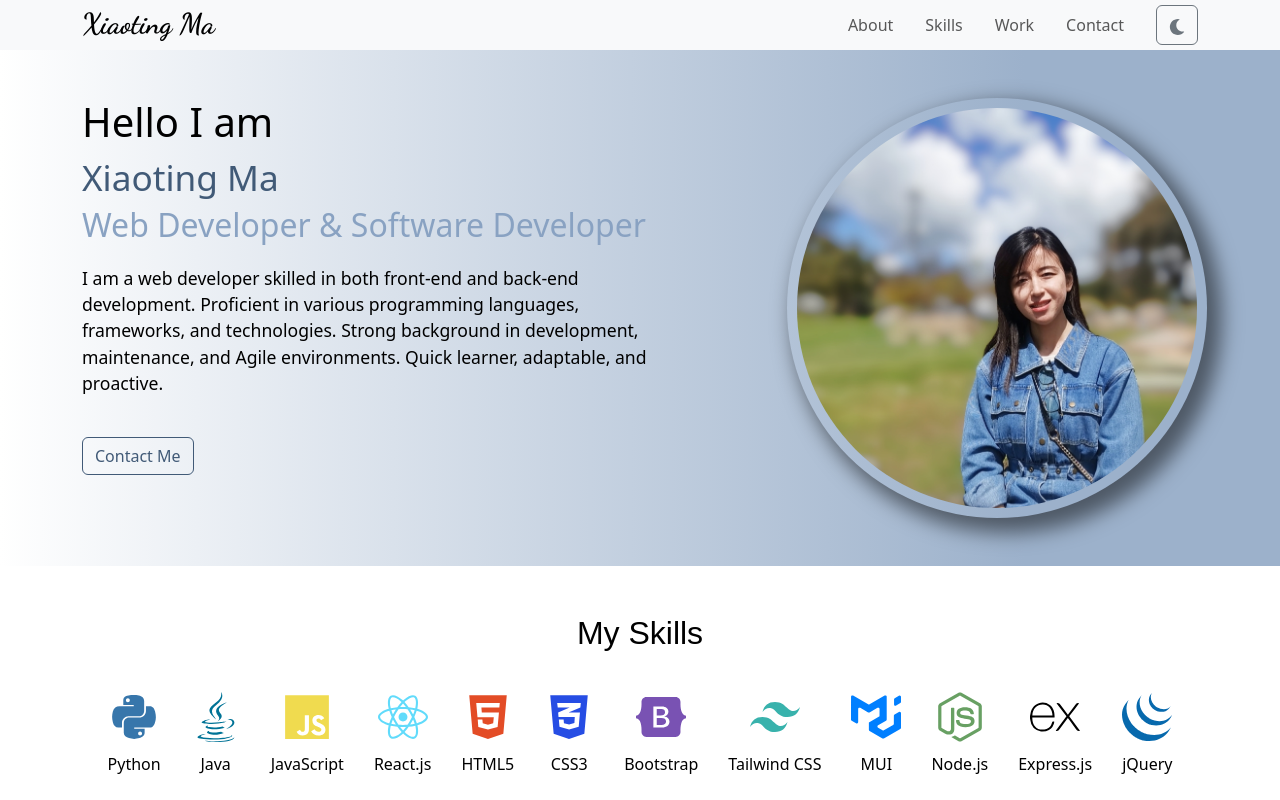
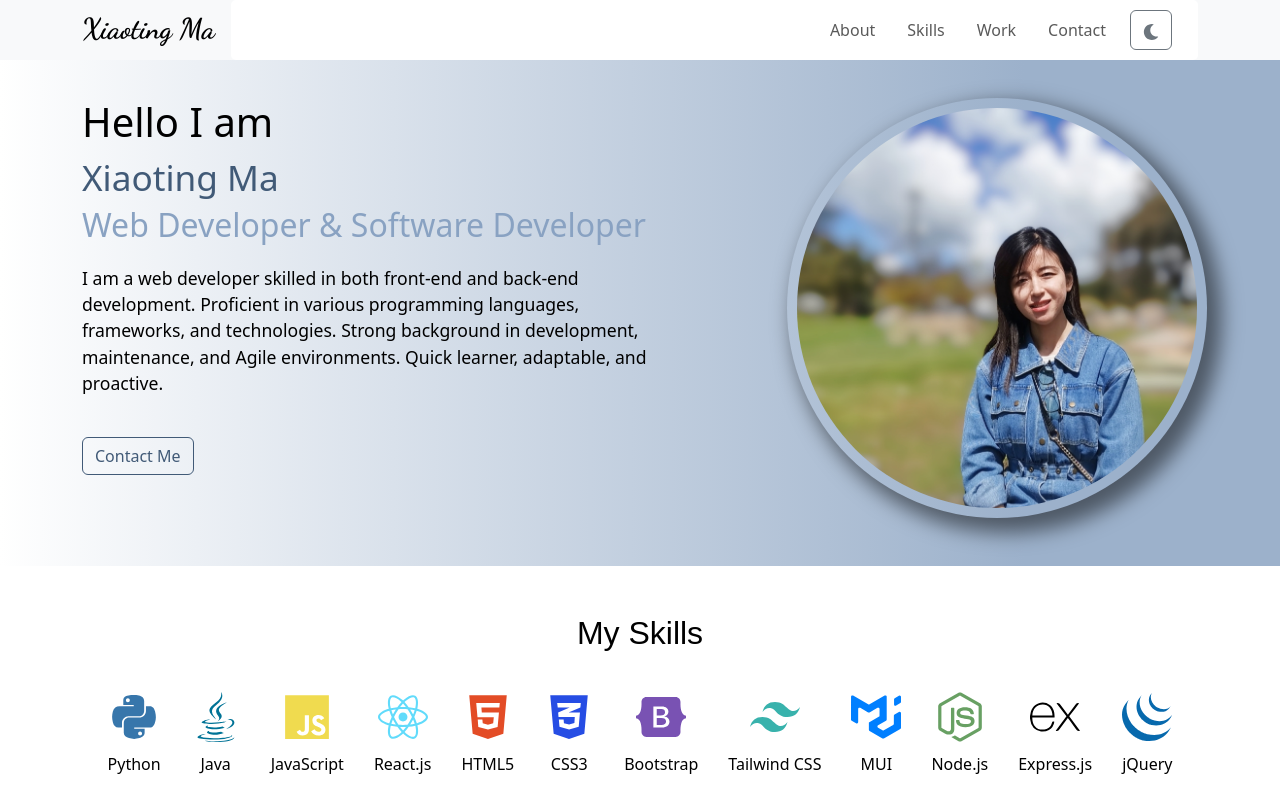
Before and after one commit to Xiaoting-Ma/My-Portfolio, a React (Create React App) app: page / in a window 1280 px wide. Shown: the top 800 px of the page. Built offline with nearby package versions, Linux system fonts and the light colour scheme.

Commit message:
Ajusted website style

```diff
--- a/src/components/Header.js
+++ b/src/components/Header.js
@@ -9,13 +9,13 @@ const Header = ({ toggleTheme, isDarkMode }) => {
       <Container>
         <Navbar.Brand href="#home" className="brand-name">Xiaoting Ma</Navbar.Brand>
         <Navbar.Toggle aria-controls="basic-navbar-nav" />
-        <Navbar.Collapse id="basic-navbar-nav">
+        <Navbar.Collapse id="basic-navbar-nav" className='drop-down-menu'>
           <Nav className="ms-auto">
             <Nav.Link href="#about" className="ms-3">About</Nav.Link>
             <Nav.Link href="#skills" className="ms-3">Skills</Nav.Link>
             <Nav.Link href="#projects" className="ms-3">Work</Nav.Link>
             <Nav.Link href="#contact" className="ms-3">Contact</Nav.Link>
-            <Button variant="outline-secondary" onClick={toggleTheme} className="ms-4">
+            <Button variant="outline-secondary" onClick={toggleTheme} className="ms-3 me-3">
               {isDarkMode ? <FaSun /> : <FaMoon />}
             </Button>
           </Nav>
--- a/src/index.css
+++ b/src/index.css
@@ -51,7 +51,13 @@ section {
 .custom-navbar {
   padding-top: 0.25rem;
   padding-bottom: 0.25rem;
-  height: 50px;
+  height: 60px;
+}
+
+.drop-down-menu {
+  background-color: var(--background-color);
+  padding: 10px;
+  border-radius: 5px;
 }
 
 .brand-name {
@@ -187,7 +193,6 @@ section {
 .project-image {
   width: 100%;
   height: 380px;
-  margin-bottom: 0;
 }
 
 .project-card h3 {
@@ -232,6 +237,7 @@ section {
   color: var(--secondary-color);
   border-color: var(--secondary-color);
   width: 120px;
+  margin-bottom: 10px;
 }
 .projects-section .btn-contained-primary {
   border-radius: 5px;
@@ -241,6 +247,7 @@ section {
   border-color: var(--secondary-color);
   margin-right: 50px;
   width: 120px;
+  margin-bottom: 10px;
 }
 
 .projects-section .btn-outline-primary:hover {
```
